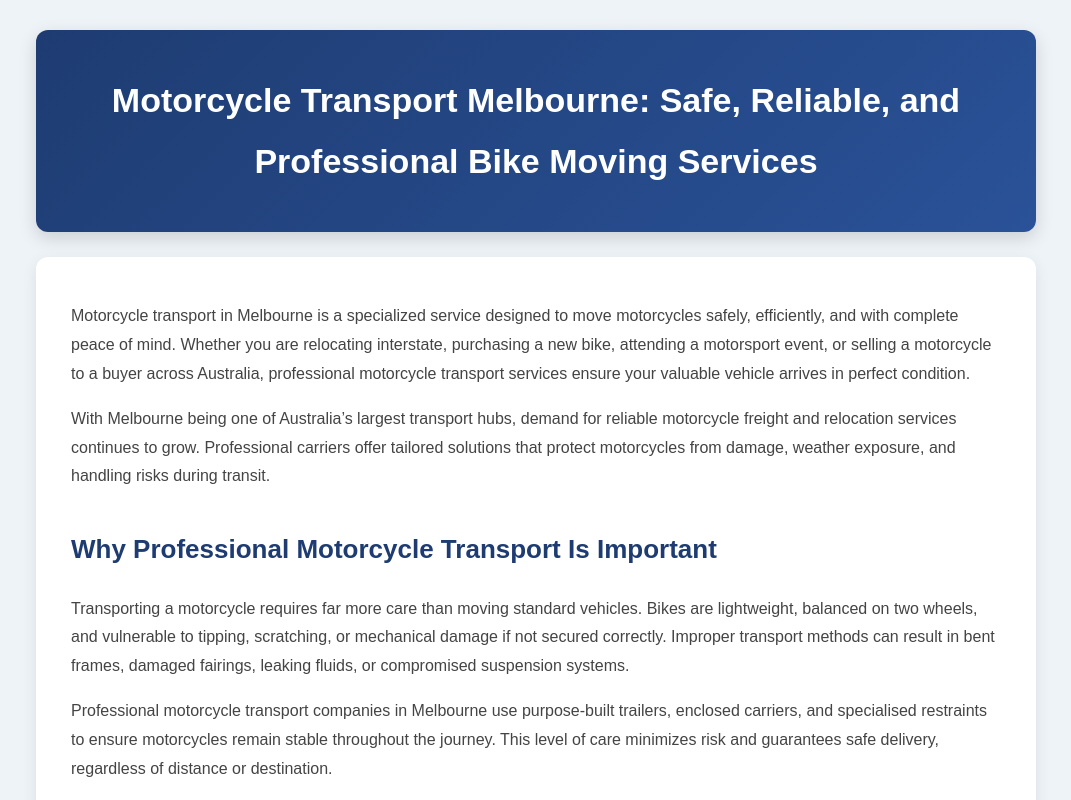
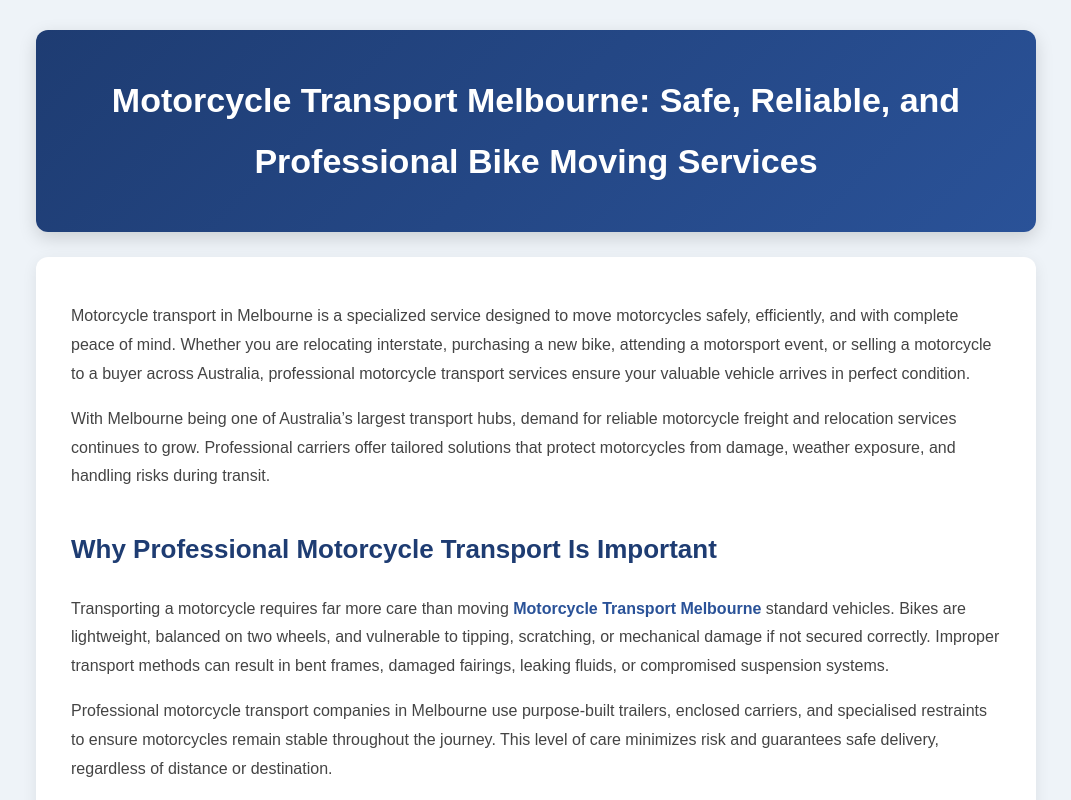
Before and after one commit to ciscobarry/Motorcycle-Transport-Melbourne, a plain HTML site: page index.html in a window 1280 px wide. Shown: the top 800 px of the page, without its empty margins (104-1175 px from the left). Drawn offline with Linux system fonts and the light colour scheme.

Commit message:
Update index.html

```diff
--- a/index.html
+++ b/index.html
@@ -108,8 +108,8 @@ window.addEventListener('scroll', function () {
 
         <h2>Why Professional Motorcycle Transport Is Important</h2>
 
-        <p>
-            Transporting a motorcycle requires far more care than moving standard vehicles. Bikes are lightweight, balanced on two wheels, and vulnerable to tipping, scratching, or mechanical damage if not secured correctly. Improper transport methods can result in bent frames, damaged fairings, leaking fluids, or compromised suspension systems.
+          <p>
+            Transporting a motorcycle requires far more care than moving <a href="http://motorcycletransportmelbourne.com.au/">Motorcycle Transport Melbourne</a> standard vehicles. Bikes are lightweight, balanced on two wheels, and vulnerable to tipping, scratching, or mechanical damage if not secured correctly. Improper transport methods can result in bent frames, damaged fairings, leaking fluids, or compromised suspension systems.
         </p>
 
         <p>
```
